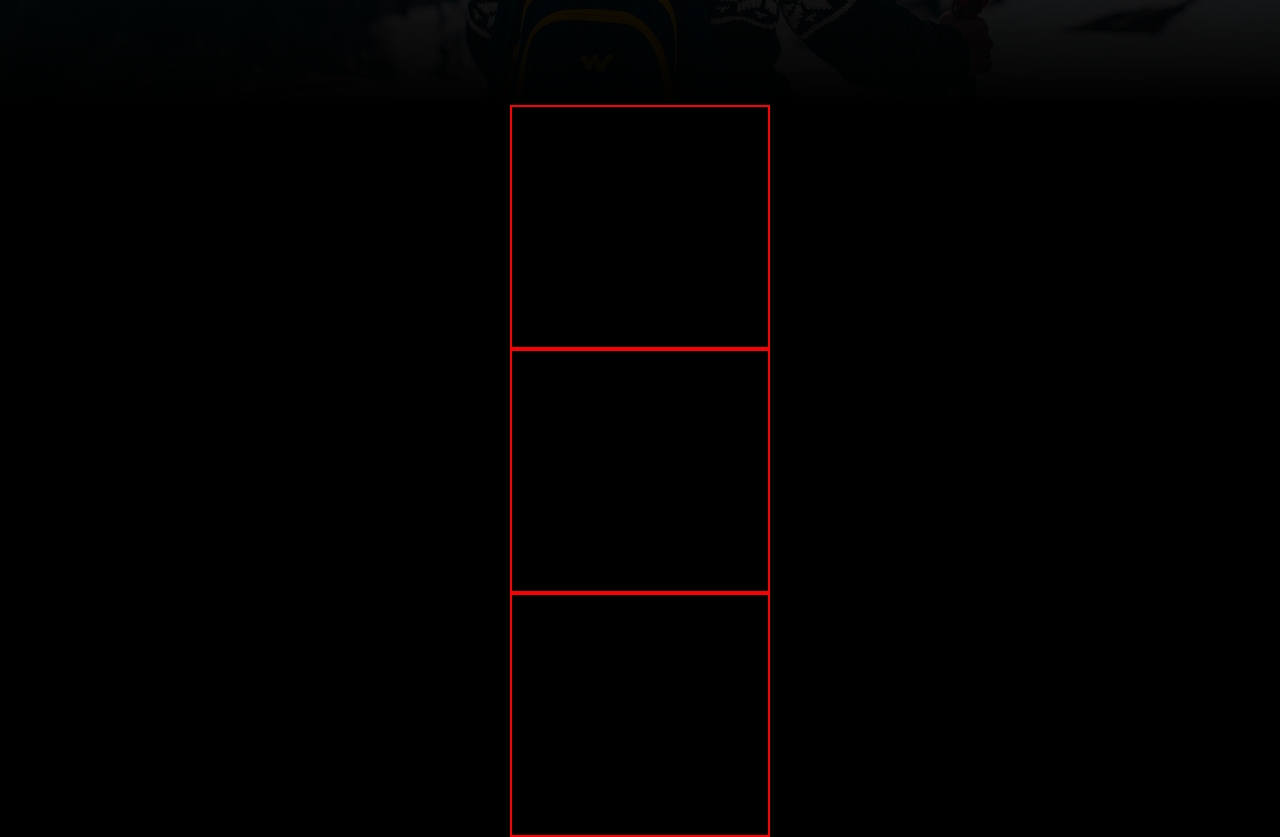
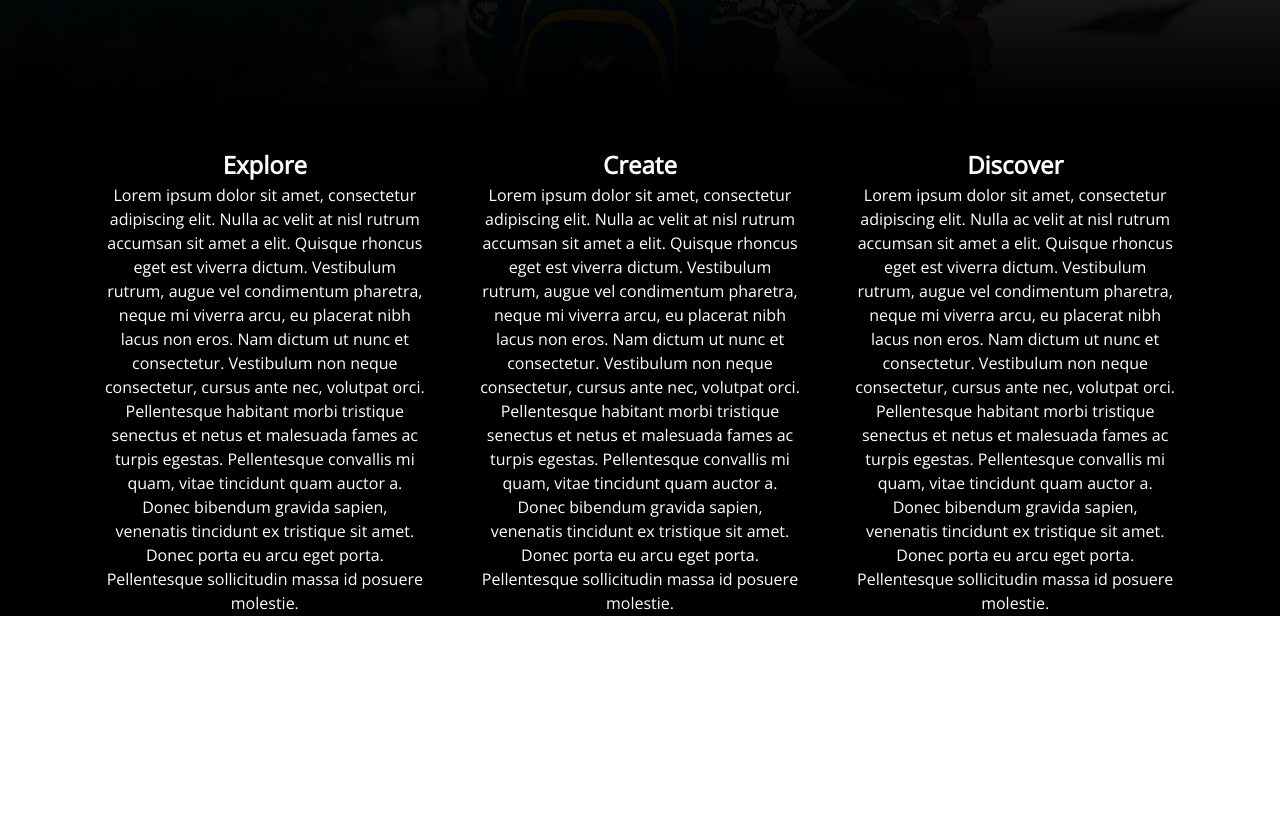
Before and after one commit to Ty213/design-practice, a plain HTML site: page index.html in a window 1280 px wide. Shown: the part 575-1412 px from the top of the page. After the commit the page ends 1191 px from the top, so only its background shows below. Drawn offline with nearby package versions, Linux system fonts and the light colour scheme.

Commit message:
adding about text

```diff
--- a/index.css
+++ b/index.css
@@ -35,13 +35,24 @@
     color: white;
 }
 .about {
+    padding-top: 2vh;
+    text-align: center;
     background-color: rgb(0, 0, 0);
 }
 .about__item {
-    width: 20%;
-    height: 30vh;
-    border: 2px solid red;
+    margin: 2%;
+    display: inline-block;
+    width: 25%;
+    height: 35vh;
 }
+.about__item h2,p {
+    color: white;
+    font-family: 'Open Sans', sans-serif;
+}
+
+/* overlay on img
+background-image: linear-gradient(rgba(0, 0, 0, 0.5), rgba(0, 0, 0, 0.5)),
+ url(YOUR IMAGE HERE); */
 
 
 
--- a/index.html
+++ b/index.html
@@ -19,9 +19,18 @@
             </div>
         </div>
         <div class="about">
-            <div class="about__item"></div>
-            <div class="about__item"></div>
-            <div class="about__item"></div>
+            <div class="about__item">
+                <h2>Explore</h2>
+                <p>Lorem ipsum dolor sit amet, consectetur adipiscing elit. Nulla ac velit at nisl rutrum accumsan sit amet a elit. Quisque rhoncus eget est viverra dictum. Vestibulum rutrum, augue vel condimentum pharetra, neque mi viverra arcu, eu placerat nibh lacus non eros. Nam dictum ut nunc et consectetur. Vestibulum non neque consectetur, cursus ante nec, volutpat orci. Pellentesque habitant morbi tristique senectus et netus et malesuada fames ac turpis egestas. Pellentesque convallis mi quam, vitae tincidunt quam auctor a. Donec bibendum gravida sapien, venenatis tincidunt ex tristique sit amet. Donec porta eu arcu eget porta. Pellentesque sollicitudin massa id posuere molestie.</p>
+            </div>
+            <div class="about__item">
+                <h2>Create</h2>
+                <p>Lorem ipsum dolor sit amet, consectetur adipiscing elit. Nulla ac velit at nisl rutrum accumsan sit amet a elit. Quisque rhoncus eget est viverra dictum. Vestibulum rutrum, augue vel condimentum pharetra, neque mi viverra arcu, eu placerat nibh lacus non eros. Nam dictum ut nunc et consectetur. Vestibulum non neque consectetur, cursus ante nec, volutpat orci. Pellentesque habitant morbi tristique senectus et netus et malesuada fames ac turpis egestas. Pellentesque convallis mi quam, vitae tincidunt quam auctor a. Donec bibendum gravida sapien, venenatis tincidunt ex tristique sit amet. Donec porta eu arcu eget porta. Pellentesque sollicitudin massa id posuere molestie.</p>
+            </div>
+            <div class="about__item">
+                <h2>Discover</h2>
+                <p>Lorem ipsum dolor sit amet, consectetur adipiscing elit. Nulla ac velit at nisl rutrum accumsan sit amet a elit. Quisque rhoncus eget est viverra dictum. Vestibulum rutrum, augue vel condimentum pharetra, neque mi viverra arcu, eu placerat nibh lacus non eros. Nam dictum ut nunc et consectetur. Vestibulum non neque consectetur, cursus ante nec, volutpat orci. Pellentesque habitant morbi tristique senectus et netus et malesuada fames ac turpis egestas. Pellentesque convallis mi quam, vitae tincidunt quam auctor a. Donec bibendum gravida sapien, venenatis tincidunt ex tristique sit amet. Donec porta eu arcu eget porta. Pellentesque sollicitudin massa id posuere molestie.</p>
+            </div>
         </div>
     </div>
 </body>
```
